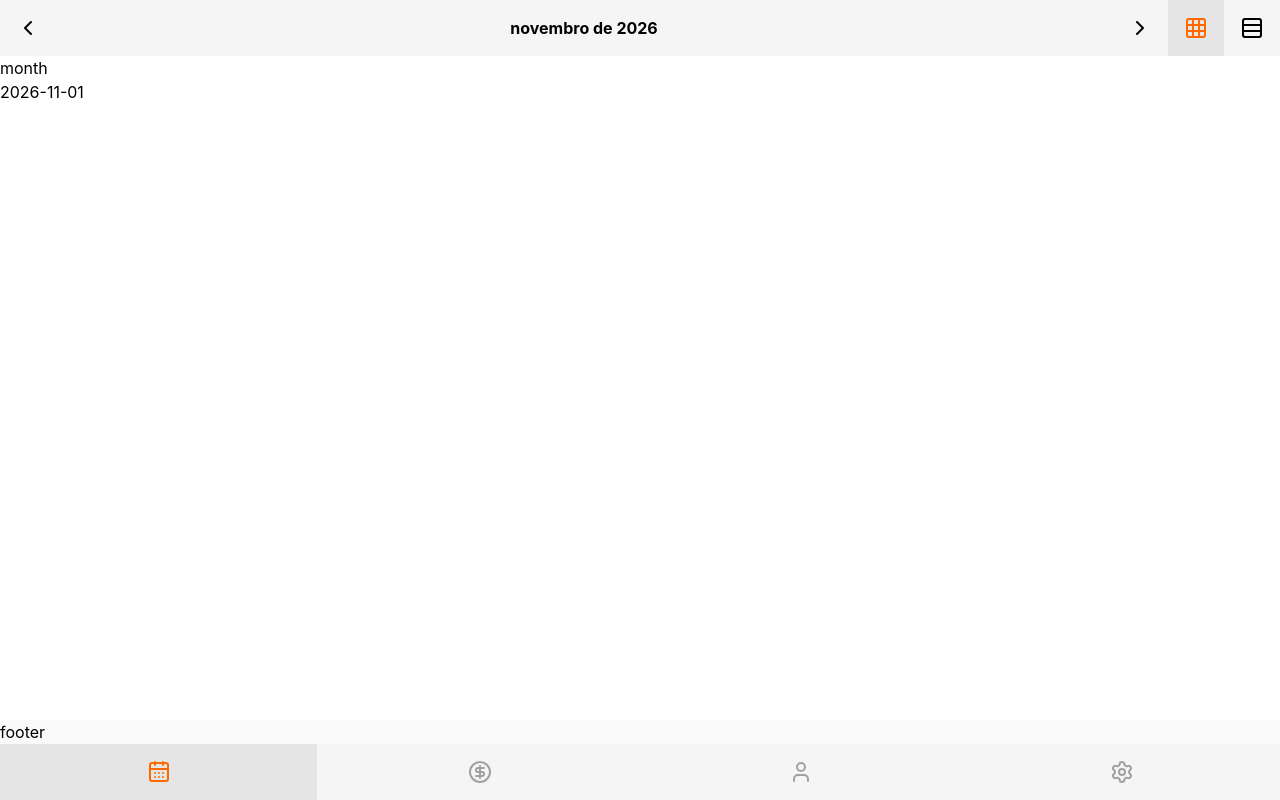
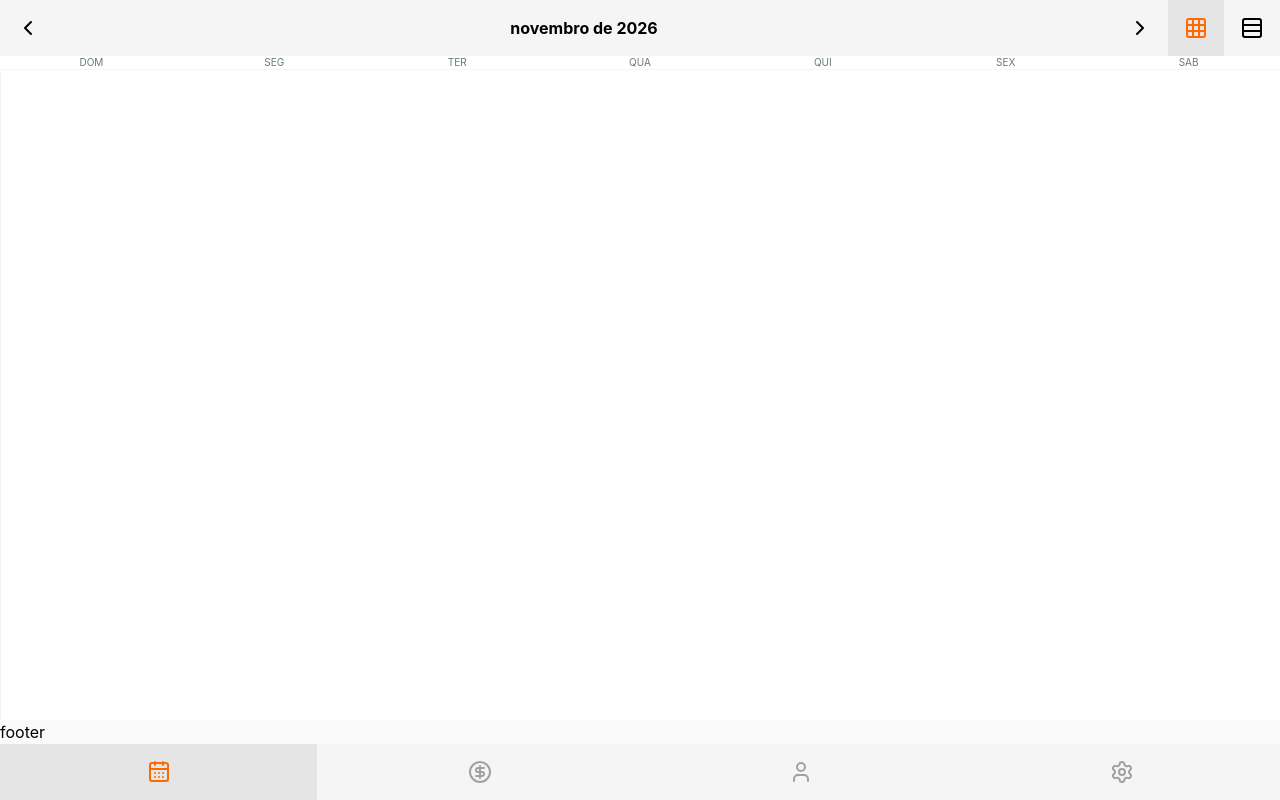
Before and after one commit to clruas/meuplantao, a React (Vite) app: page / in a window 1280 px wide. Built offline with nearby package versions, Linux system fonts and the light colour scheme.

Commit message:
Lista de dias da semana e preparacao para os grids de mes e semana

```diff
--- /dev/null
+++ b/src/components/calendarMonthGrid.tsx
@@ -0,0 +1,27 @@
+import { getWeekLabels } from "../utils/dateHelpers";
+
+//export function CalendarMonthGrid({ period, days, selectedDate, onSelectDay }:CalendarGridProps){
+export function CalendarMonthGrid(){
+    const labels = getWeekLabels()
+    return <div className="flex-1 flex flex-col">
+        <div className="grid grid-cols-7 text-xs">
+            {labels.map((label, i) =>
+                <span key={i} className="uppercase text-[10px] text-mist-500 flex justify-center">{label}</span>
+            )}
+        </div>
+        <div className="flex-1 grid grid-cols-7 border-neutral-100 border-l border-t">
+            {/* {days.map((day, idx) => {
+                const isToday = format(toDate(day.date), 'ddMM') == format(new Date(), 'ddMM')
+                const monthDay = getDate(toDate(day.date))
+                const isSelected = day.date === selectedDate;
+
+                return <div key={idx} className={clsx('flex flex-col border-neutral-100 border-b border-r', isSelected && 'bg-mist-100')} onClick={e => onSelectDay(day.date)}>
+                    <div className={clsx('text-neutral-400 text-[10px] pl-0.5 pt-0.5', isToday && 'font-black text-orange-500')}>{monthDay}</div>
+                    <div className="flex-1 flex flex-col gap-0.5 p-0.5">
+                        <ShifItemList mode="month" day={day} />
+                    </div>
+                </div>
+            })} */}
+        </div>
+    </div>
+}
--- /dev/null
+++ b/src/components/calendarWeekGrid.tsx
@@ -0,0 +1,33 @@
+//export function CalendarWeekGrid({ period, days, selectedDate, onSelectDay }: CalendarGridProps){
+export function CalendarWeekGrid(){
+    //const [selected, setSelected] = useState(false)
+    //const handleClick = day => {
+    //    return e => {
+    //        onSelectDay(day.date)
+    //    }
+    //}
+    return <div className="flex-1 flex">week
+        <div className="flex-1 grid grid-rows-7 text-xs">
+            {/*
+            {days.map((day, idx) => {
+                const monthDay = getDate(toDate(day.date))
+                const isToday = toDate(day.date).getDate() == new Date().getDate()
+                const isSelected = day.date === selectedDate;
+                return <div
+                    key={idx}
+                    onClick={e => onSelectDay(day.date)}
+                    className={clsx('flex border-neutral-100 border-b transition-all', isSelected && 'bg-neutral-100')}
+                >
+                    <div className={clsx("flex flex-col items-center justify-center p-2 w-10 border-neutral-100 border-r", isToday && 'font-black')}>
+                        <div className={clsx("uppercase text-[10px] text-neutral-300", isToday && 'text-orange-700/50')}>{WEEKDAY_LABELS[idx]}</div>
+                        <div className={clsx("text-xl text-neutral-600", isToday && 'text-orange-700')}>{monthDay}</div>
+                    </div>
+                    <div className="flex-1 flex p-0.5 gap-0.5">
+                        <ShifItemList mode="week" day={day} />
+                    </div>
+                </div>
+            })}
+            */}
+        </div>
+    </div>
+}
--- a/src/pages/calendarPage.tsx
+++ b/src/pages/calendarPage.tsx
@@ -4,6 +4,8 @@ import { format, toISODate } from "../utils/dateHelpers";
 import { ViewMode } from "../utils/types";
 import { CalendarHeader } from "../components/calendarHeader";
 import { addDays } from "date-fns";
+import { CalendarMonthGrid } from "../components/calendarMonthGrid";
+import { CalendarWeekGrid } from "../components/calendarWeekGrid";
 
 interface Period {
     start: Date
@@ -50,9 +52,9 @@ export function CalendarPage(){
 
     //const selectedDay = days.find((d) => d.date === selectedDate) ?? null;
 
-    console.log(viewMode)
-    console.log(toISODate(referenceDate))
-    console.log(period)
+    //console.log(viewMode)
+    //console.log(toISODate(referenceDate))
+    //console.log(period)
 
     return <Page>
         <Page.Header>
@@ -65,8 +67,10 @@ export function CalendarPage(){
             />
         </Page.Header>
         <Page.Body className="flex-col">
-            <div>{viewMode}</div>
-            <div>{toISODate(referenceDate)}</div>
+            {viewMode == ViewMode.Month
+                ? <CalendarMonthGrid />
+                : <CalendarWeekGrid />
+            }
         </Page.Body>
         <Page.Footer>footer</Page.Footer>
     </Page>
--- a/src/utils/dateHelpers.ts
+++ b/src/utils/dateHelpers.ts
@@ -7,6 +7,10 @@ export function format(date, formatStr){
 }
 export function toISODate(date: Date): ISODateString {
     return frmt(date, 'yyy-MM-dd')
+}
+
+export function getWeekLabels(){
+  return ['DOM', 'SEG', 'TER', 'QUA', 'QUI', 'SEX', 'SAB']
 }
 
 /*
```
